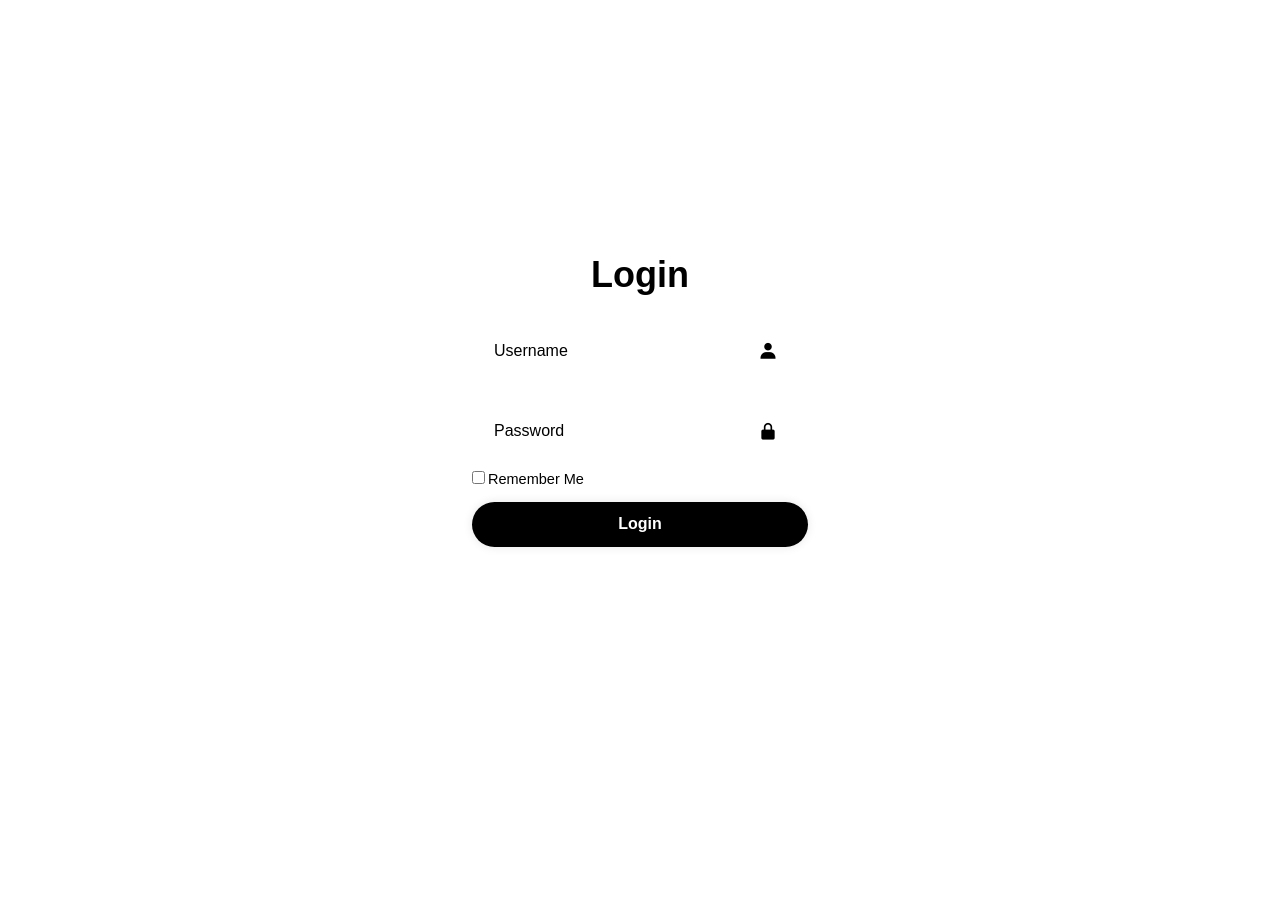
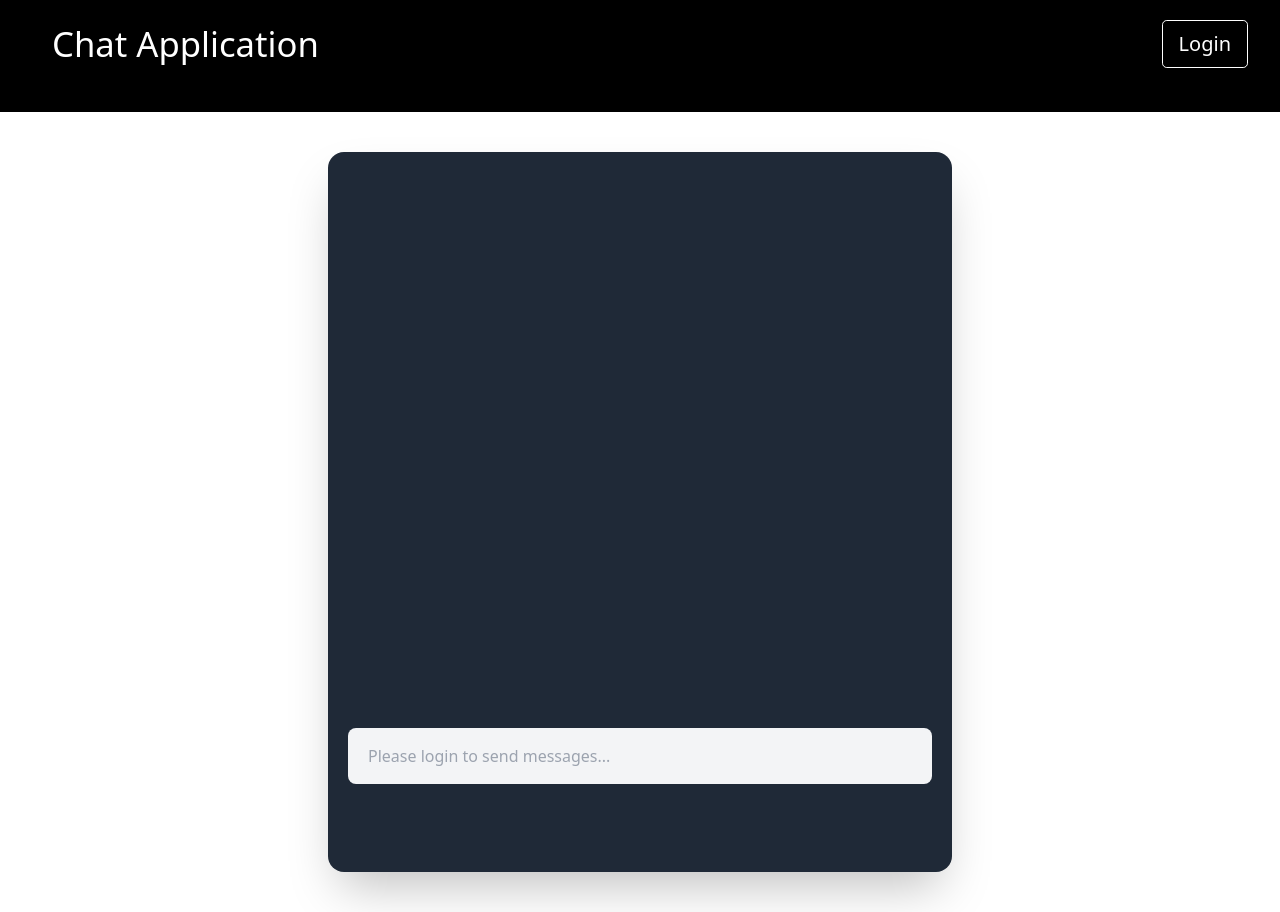
Before and after one commit to bsandipan99/realtime-chat, a Django app: page / in a window 1280 px wide. Before the commit the page ends 547 px from the top, so only its background shows below. Run offline with Django 5.2, Linux system fonts and the light colour scheme; data that the repository does not hold is empty; some libraries are stand-ins or nearby versions.

Commit message:
Added homepage

```diff
--- /dev/null
+++ b/rtchat/static/css/contents.css
@@ -0,0 +1,43 @@
+.page-header {
+    background-color: #000000;
+    margin-top: 0;
+    margin-bottom: 40px;
+    padding: 20px 20px 20px 40px;
+}
+
+.page-header h3,
+.page-header h3 a,
+.page-header h3 a:visited,
+.page-header h3 a:active {
+    color: #ffffff;
+    font-size: 26pt;
+    text-decoration: none;
+}
+
+.save {
+    float: right;
+}
+
+.top-menu,
+.top-menu:hover,
+.top-menu:visited {
+    color: #ffffff;
+    float: right;
+    font-size: 26pt;
+    margin-right: 20px;
+}
+
+.btn-trash,
+.btn-trash:visited,
+.btn-secondary,
+.btn-secondary:visited {
+    color: #FFFFFF;
+    background: none;
+    border-color: #FFFFFF;
+}
+
+.btn-trash:hover,
+.btn-secondary:hover {
+    color: #000000;
+    background-color: #FFFFFF;
+}
--- a/rtchat/templates/rtchat/base.html
+++ b/rtchat/templates/rtchat/base.html
@@ -1,3 +1,4 @@
+{% load static %}
 <!DOCTYPE html>
 <html lang="en">
 <head>
@@ -21,30 +22,6 @@
         }
         p {
             @apply mb-4
-        }
-        .button, button, [type='submit'], [type='button'] {
-            @apply bg-indigo-600 text-white font-bold rounded-lg shadow-lg transition-all cursor-pointer
-        }
-        .button, button a, [type='submit'], [type='button'] {
-            @apply px-6 py-4 inline-block
-        }
-        .button:hover, button:hover, [type='submit']:hover, [type='button']:hover {
-            @apply bg-indigo-700
-        }
-        .button:active, button:active, [type='submit']:active, [type='button']:active {
-            @apply scale-95
-        }
-        .button.alert, button.alert {
-            @apply bg-red-700
-        }
-        .button.alert:hover, button.alert:hover {
-            @apply bg-red-600
-        }
-        .button-red {
-            @apply !bg-red-500 hover:!bg-red-600
-        }
-        .button-gray {
-            @apply !bg-gray-300 hover:!bg-[#c3c9d0]
         }
         .navitems>li>a {
             @apply flex items-center gap-2 h-12 px-4 hover:bg-[rgba(31,41,55,0.3)] rounded-lg;
@@ -76,10 +53,7 @@
         label {
             @apply hidden
         }
-        input[type=file] {
-            @apply bg-white pl-0
-        }
-        .textarea, textarea, input {
+        .textarea, textarea, #message {
             @apply w-full rounded-lg py-4 px-5 bg-gray-100
         }
         .errorlist li {
@@ -88,14 +62,13 @@
         label[for="id_remember"] {
             @apply inline-block w-auto mr-2
         }
-        input[name="remember"] {
-            @apply w-auto
-        }
         .alert-info { @apply bg-sky-600 }
         .alert-success { @apply bg-emerald-600 }
         .alert-warning { @apply bg-orange-600 }
         .alert-danger { @apply bg-red-600 }
     </style>
+    <link rel="stylesheet" href="https://cdn.jsdelivr.net/npm/bootstrap@5.1.3/dist/css/bootstrap.min.css" integrity="sha384-1BmE4kWBq78iYhFldvKuhfTAU6auU8tT94WrHftjDbrCEXSU1oBoqyl2QvZ6jIW3" crossorigin="anonymous">
+    <link rel="stylesheet" href="{% static 'css/contents.css' %}">
 </head>
 <body>
     <content class="block w-full">
--- /dev/null
+++ b/rtchat/templates/rtchat/homepage.html
@@ -0,0 +1,32 @@
+{% extends 'rtchat/base.html' %}
+
+{% block layout %}
+<header class="page-header">
+    <div class="d-flex align-items-center mb-4">
+        <div class="container d-flex justify-content-between align-items-center w-100">
+            <h3 class="m-0"><a href="{% url 'chat-view' %}">Chat Application</a></h3>
+            <a href="{% url 'login' %}">
+                <input type="submit" value="Login" class="btn btn-secondary btn-lg">
+            </a>
+        </div>
+    </div>
+</header>
+
+<wrapper class="block max-w-2xl mx-auto my-10 px-6">
+    <div id="chat_window" class="h-[45rem] flex flex-col bg-gray-800 rounded-2xl shadow-2xl relative p-1">
+        <div id='chat_container' class="overflow-y-auto grow">
+            <ul id='chat_messages' class="flex flex-col justify-end gap-2 p-4">
+                {% for message in messages reversed %}
+                {% include 'rtchat/chat_messages.html' %}
+                {% endfor %}
+            </ul>
+        </div>
+        <div class="sticky bottom-0 z-10 p-2 bg-gray-800">
+            <div class="flex items-center rounded-xl px-2 py-2">
+                <input type="text" name="message" id="message" placeholder="Please login to send messages..." maxlength="150">
+            </div>
+        </div>
+    </div>
+</wrapper>
+
+{% endblock %}
--- a/rtchat/urls.py
+++ b/rtchat/urls.py
@@ -4,6 +4,7 @@ from . import views
 urlpatterns = [
     path('chat/',views.chat_view,name="chat-view"),
     path('logout/',views.logout_view,name='logout-view'),
-    path('',views.login, name='login'),
+    path('login/',views.login, name='login'),
+    path('',views.home, name='home'),
     path('refresh/',views.refresh,name='refresh'),
 ]
--- a/rtchat/views.py
+++ b/rtchat/views.py
@@ -33,6 +33,10 @@ def authenticate_user( request ):
 def logout_view(request):
     logout(request)
     return redirect('login')
+
+def home(request):
+    messages = GroupMessage.objects.all()
+    return render(request,'rtchat/homepage.html',{'messages': messages})
 
 def chat_view(request):
     user, redirect_url = authenticate_user(request)
```
Also changed, not shown: rtchat/templates/rtchat/chat.html (+12 -3 lines).
